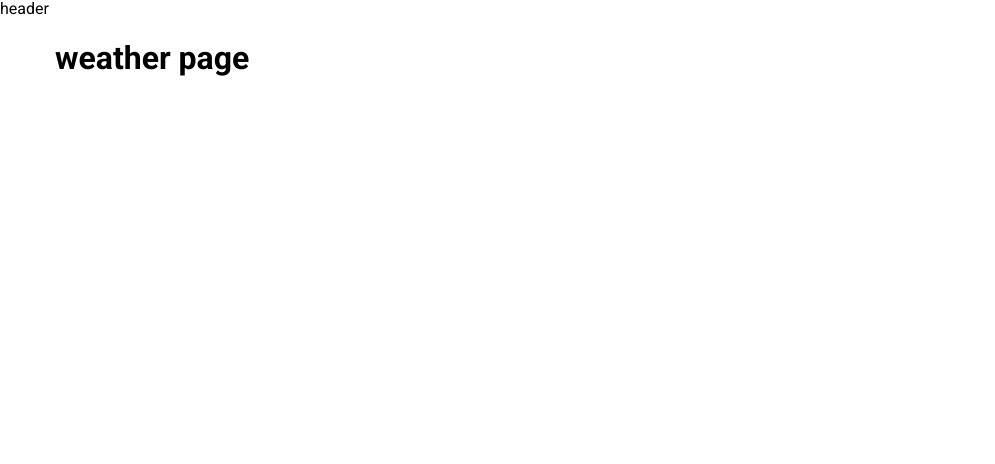
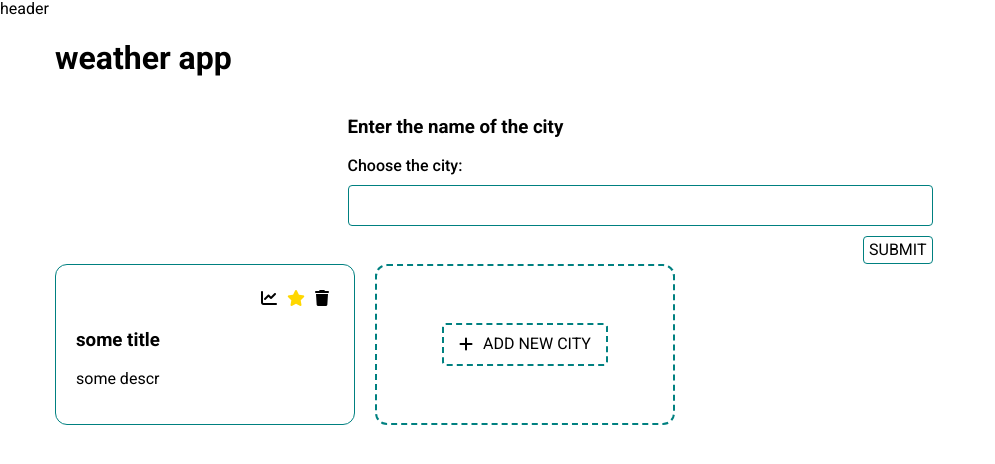
Before and after one commit to zuxel-hlad/weather_app_vue_3, a Vue app: page /weather in a window 1280 px wide. Shown: the top 464 px of the page, without its empty margins (0-995 px from the left). Built offline with nearby package versions, Linux system fonts and the light colour scheme.

Commit message:
added some markup

```diff
--- a/src/assets/css/style.css
+++ b/src/assets/css/style.css
@@ -1,6 +1,10 @@
 @import "normalize.css";
 @import url("https://fonts.googleapis.com/css2?family=Roboto:ital,wght@0,300;0,400;0,500;0,700;1,300;1,400;1,500;1,700&display=swap");
 @import url("https://cdnjs.cloudflare.com/ajax/libs/font-awesome/6.2.1/css/all.min.css");
+
+:root {
+    --main-color: teal;
+}
 
 body {
     font-family: "Roboto", sans-serif;
--- /dev/null
+++ b/src/components/app-add-city.vue
@@ -0,0 +1,73 @@
+<template lang="pug">
+form.add-form(@submit.prevent="addNewItem")
+    h3.add-form__title Enter the name of the city
+    label(for="cities-list") Choose the city:
+    input#cities-list(list="cities", name="cities-list", v-model="city")
+
+    datalist#cities
+        option(v-for="(city, idx) in cities", :key="idx", :value="city")
+    button.add-form__submit(type="submit") submit
+</template>
+
+<script>
+export default {
+    name: "app-add-city",
+    data() {
+        return {
+            city: "",
+            cities: ["kharkiv", "kherson", "kyiv", "kremenchuk", "ternopil"],
+        };
+    },
+
+    methods: {
+        addNewItem() {
+            if (!this.city) return false;
+            this.$emit("add-new", this.city);
+            this.city = "";
+        },
+    },
+};
+</script>
+
+<style scoped lang="scss">
+.add-form {
+    display: flex;
+    flex-direction: column;
+    align-items: flex-start;
+
+    label {
+        margin-bottom: 10px;
+        font-weight: 500;
+    }
+
+    input {
+        width: 100%;
+        padding: 10px;
+        border-radius: 4px;
+        border: 1px solid var(--main-color);
+        margin-bottom: 10px;
+    }
+
+    &__submit {
+        display: block;
+        margin: 0 0 0 auto;
+        font-size: 16px;
+        padding: 5px;
+        border-radius: 4px;
+        line-height: 100%;
+        border: 1px solid var(--main-color);
+        cursor: pointer;
+        background-color: #fff;
+        transition: background-color 0.3s ease, color 0.3s ease;
+        text-transform: uppercase;
+        text-align: center;
+
+        @media (any-hover: hover) {
+            &:hover {
+                background-color: var(--main-color);
+                color: #fff;
+            }
+        }
+    }
+}
+</style>
--- /dev/null
+++ b/src/components/app-alert.vue
@@ -0,0 +1,57 @@
+<template lang="pug">
+.confirm-popup
+    h3.confirm-popup__message Confirm deletion ?
+    .confirm-popup__btns
+        button.confirm-popup__btn(
+            type="button"
+            @click="$emit('confirm', true)"
+            ) ok
+        button.confirm-popup__btn(
+            type="button"
+            @click="$emit('cancel', false)"
+            ) cancel
+</template>
+
+<script>
+export default {
+    name: "app-alert",
+    emits: ['confirm', 'cancel']
+};
+</script>
+
+<style scoped lang="scss">
+.confirm-popup {
+    &__message {
+        text-align: center;
+    }
+
+    &__btns {
+        display: flex;
+        justify-content: center;
+        align-items: center;
+        gap: 15px;
+    }
+
+    &__btn {
+        border: 1px solid var(--main-color);
+        border-radius: 4px;
+        padding: 5px;
+        min-width: 70px;
+        text-align: center;
+        cursor: pointer;
+        font-size: 12px;
+        line-height: 100%;
+        font-weight: 500;
+        background-color: #fff;
+        transition: background-color 0.3s ease, color 0.3s ease;
+        text-transform: uppercase;
+
+        @media (any-hover: hover) {
+            &:hover {
+                background-color: var(--main-color);
+                color: #fff;
+            }
+        }
+    }
+}
+</style>
--- /dev/null
+++ b/src/components/app-card.vue
@@ -0,0 +1,137 @@
+<template lang="pug">
+.app-card(:class="{ 'app-card_add': addCard }")
+    //add card block
+    .app-card__add-card(v-if="addCard")
+        button.app-card__add-new(type="button", @click="$emit('add-item')")
+            i.fa-sharp.fa-solid.fa-plus
+            span add new city
+
+    //default weather card block
+    .app-card__default(v-else)
+        .app-card__default-nav
+            button.app-card__default-btn(
+                type="button",
+                title="Hourly temperature display for the current day",
+                @click="$emit('show-chart')"
+            )
+                i.fa-solid.fa-chart-line
+            button.app-card__default-btn(
+                type="button",
+                title="add to favorite",
+                :class="{ 'app-card__default-btn_favorite': true }",
+                @click="$emit('add-to-favorite')"
+            )
+                i.fa-solid.fa-star
+            button.app-card__default-btn(
+                type="button",
+                title="delete this item",
+                @click="$emit('delete-item')"
+            )
+                i.fa-solid.fa-trash
+        h3.app-card__default-title some title
+        p.app-card__default-descr some descr
+</template>
+
+<script>
+export default {
+    name: "app-card",
+    props: {
+        addCard: {
+            type: Boolean,
+            required: false,
+            default: false,
+        },
+    },
+};
+</script>
+
+<style scoped lang="scss">
+.app-card {
+    border-radius: 12px;
+    width: 100%;
+    max-width: 300px;
+    min-height: 150px;
+    padding: 20px;
+    border: 1px solid var(--main-color);
+    cursor: pointer;
+    position: relative;
+
+    &_add {
+        display: flex;
+        justify-content: center;
+        align-items: center;
+        border: 2px dashed var(--main-color);
+
+        .app-card__delete {
+            display: none;
+        }
+    }
+
+    &__add-card {
+        display: flex;
+        justify-content: center;
+        align-items: center;
+    }
+
+    &__add-new {
+        width: 100%;
+        padding: 10px 15px;
+        background: transparent;
+        border: 2px dashed var(--main-color);
+        border-radius: 4px;
+        display: flex;
+        justify-content: center;
+        align-items: center;
+        cursor: pointer;
+        transition: color 0.3s ease;
+        text-transform: uppercase;
+
+        i {
+            display: block;
+            margin-right: 10px;
+        }
+
+        @media (any-hover: hover) {
+            &:hover {
+                color: var(--main-color);
+            }
+        }
+    }
+
+    &__default {
+        &-nav {
+            display: flex;
+            justify-content: flex-end;
+            align-items: center;
+        }
+
+        &-btn {
+            background: transparent;
+            border: none;
+            transition: color 0.3s ease;
+            cursor: pointer;
+            padding: 5px;
+
+            i {
+                display: block;
+            }
+
+            @media (any-hover: hover) {
+                &:hover {
+                    color: var(--main-color);
+                }
+            }
+
+            &_favorite {
+                color: gold;
+
+                @media (any-hover: hover) {
+                    &:hover {
+                        color: gold;
+                    }
+                }
+            }
+        }
+    }
+}
+</style>
--- /dev/null
+++ b/src/components/app-modal.vue
@@ -0,0 +1,71 @@
+<template lang="pug">
+.modal(v-if="modelValue", @click="$emit('update:modelValue', false)")
+    .modal-content(@click.stop)
+        button.modal-content__close(
+            type="button",
+            @click="$emit('update:modelValue', false)"
+        )
+            i.fa-solid.fa-circle-xmark
+        slot
+</template>
+
+<script>
+export default {
+    name: "app-modal",
+    props: {
+        modelValue: {
+            type: Boolean,
+            required: false,
+            default: false,
+        },
+    },
+};
+</script>
+
+<style scoped lang="scss">
+
+.modal {
+    width: 100vw;
+    height: 100vh;
+    position: fixed;
+    top: 0;
+    left: 0;
+    background: rgba(0%, 0%, 0%, 80%);
+    display: flex;
+    justify-content: center;
+    align-items: center;
+
+    &-content {
+        position: relative;
+        padding: 40px 30px;
+        border-radius: 12px;
+        background: #fff;
+        width: 100%;
+        max-width: 440px;
+
+        &__close {
+            position: absolute;
+            right: 0;
+            top: 0;
+            padding: 0;
+            margin: 0;
+            background: transparent;
+            border: none;
+            padding: 10px;
+
+            i {
+                display: block;
+                font-size: 20px;
+                cursor: pointer;
+                transition: color 0.3s ease;
+
+                @media (any-hover: hover) {
+                    &:hover {
+                        color: var(--main-color);
+                    }
+                }
+            }
+        }
+    }
+}
+</style>
--- a/src/components/spinner.vue
+++ b/src/components/app-spinner.vue
@@ -6,7 +6,7 @@
 
 <script>
 export default {
-    name: "spinner",
+    name: "app-spinner",
 };
 </script>
 
--- a/src/pages/weather.vue
+++ b/src/pages/weather.vue
@@ -1,12 +1,51 @@
 <template lang="pug">
-h1 weather page
+section.weather-page
+    h1 weather app
+    .weather-page__add
+        app-add-city
+    .weather-page__weather
+        app-card
+        app-card(addCard)
+    app-modal(v-model="addCityModal")
+        app-add-city
+    app-modal(v-model="showConfirmModal")
+        app-confirm-popup
+
 </template>
 
 <script>
+import appModal from "../components/app-modal.vue";
+import appConfirmPopup from "../components/app-alert.vue";
+import appAddCity from "../components/app-add-city.vue";
+import appCard from "../components/app-card.vue";
+
 export default {
     name: "weather",
+    components: {
+        appModal,
+        appConfirmPopup,
+        appAddCity,
+        appCard
+    },
+    data() {
+        return {
+            showConfirmModal: false,
+            addCityModal: false
+        }
+    }
 };
 </script>
 
 <style scoped lang="scss">
+.weather-page {
+    &__weather {
+        display: flex;
+        gap: 20px;
+    }
+
+    &__add {
+        margin: 0 auto;
+        max-width: 50%;
+    }
+}
 </style>
```
Also changed, not shown: src/components/card.vue (deleted, +0 -13 lines).
